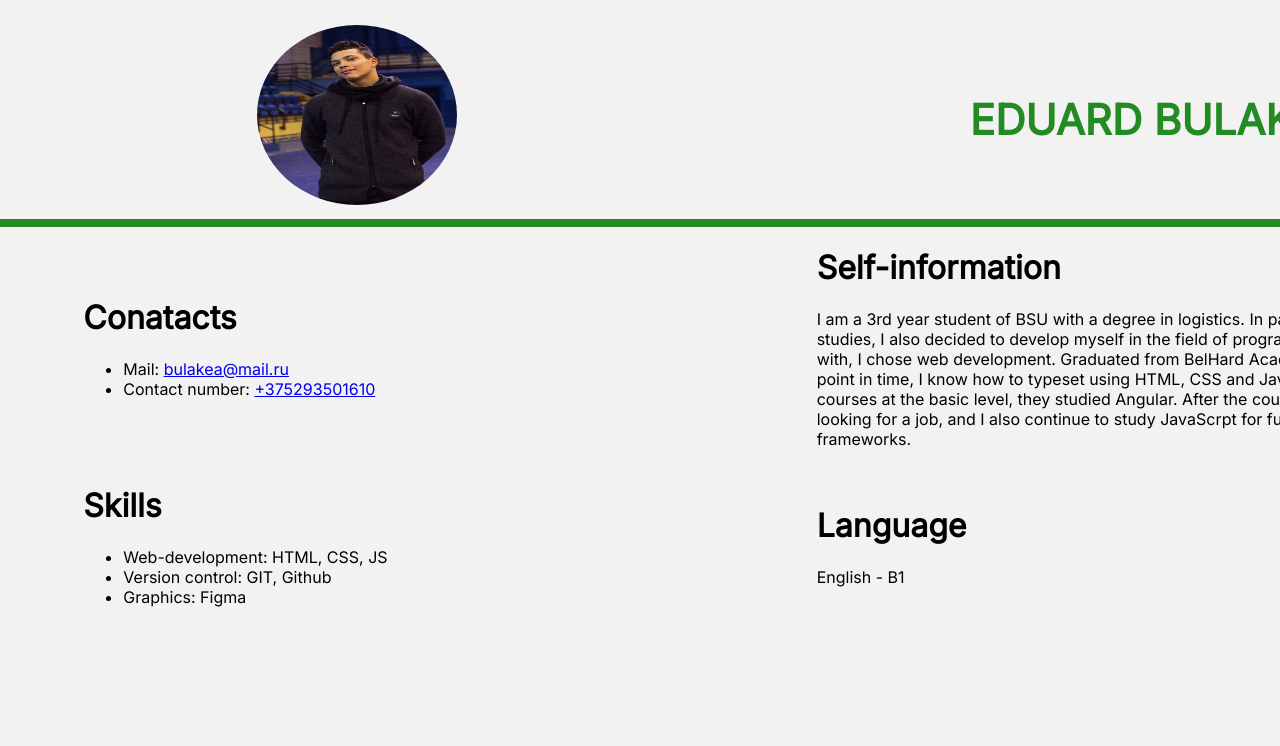
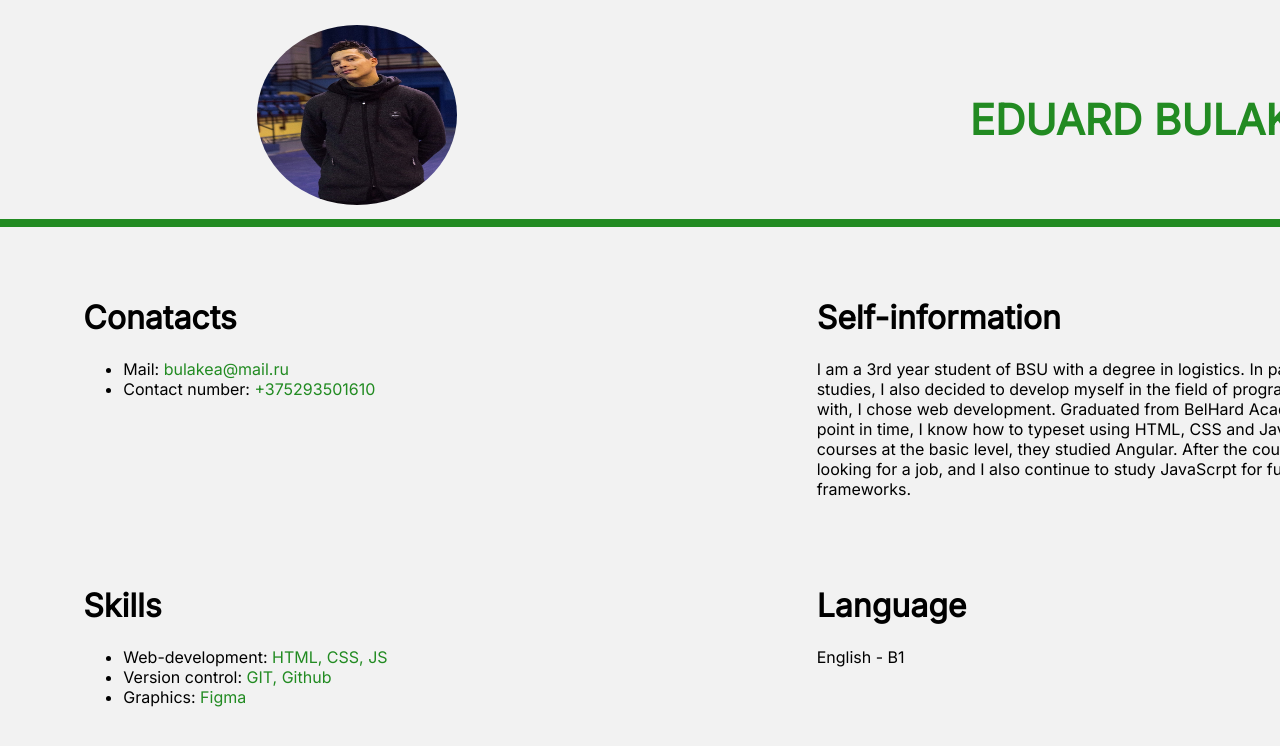
Before and after one commit to GremmyBoy/rsschool-cv, a plain HTML site: page index.html in a window 1280 px wide. Shown: the top 746 px of the page. Drawn offline with Linux system fonts and the light colour scheme.

Commit message:
feat: add style for main in css file and edited html file

```diff
--- a/css/style.css
+++ b/css/style.css
@@ -34,12 +34,22 @@ body{
 .main{
     max-width: 1550px;
     width: 100%;
+    margin-top: 50px;
     display: flex;
     flex-wrap: wrap;
-    align-items: center;
     justify-content: space-evenly;
 }
 
 .block{
     width: 650px;
+    margin-bottom: 50px;
 }
+
+.contacts-point a{
+    text-decoration: none;
+    color: forestgreen;
+}
+
+.skills-point span{
+    color: forestgreen;
+}
--- a/index.html
+++ b/index.html
@@ -20,8 +20,8 @@
         <div class="block">
             <h1>Conatacts</h1>
             <ul>
-                <li>Mail: <a href="mail.ru">bulakea@mail.ru</a></li>
-            <li>Contact number: <a href="#">+375293501610</a></li>
+            <li class="contacts-point">Mail: <a href="mail.ru">bulakea@mail.ru</a></li>
+            <li class="contacts-point">Contact number: <a href="#">+375293501610</a></li>
             </ul>
 
         </div>
@@ -34,9 +34,9 @@
         <div class="block">
             <h1>Skills</h1>
             <ul>
-                <li>Web-development: HTML, CSS, JS</li>
-                <li>Version control: GIT, Github</li>
-                <li>Graphics: Figma</li>
+                <li class="skills-point">Web-development: <span>HTML, CSS, JS</span></li>
+                <li class="skills-point">Version control: <span>GIT, Github</span></li>
+                <li class="skills-point">Graphics: <span>Figma</span></li>
             </ul>
         </div>
         <div class="block">
```
